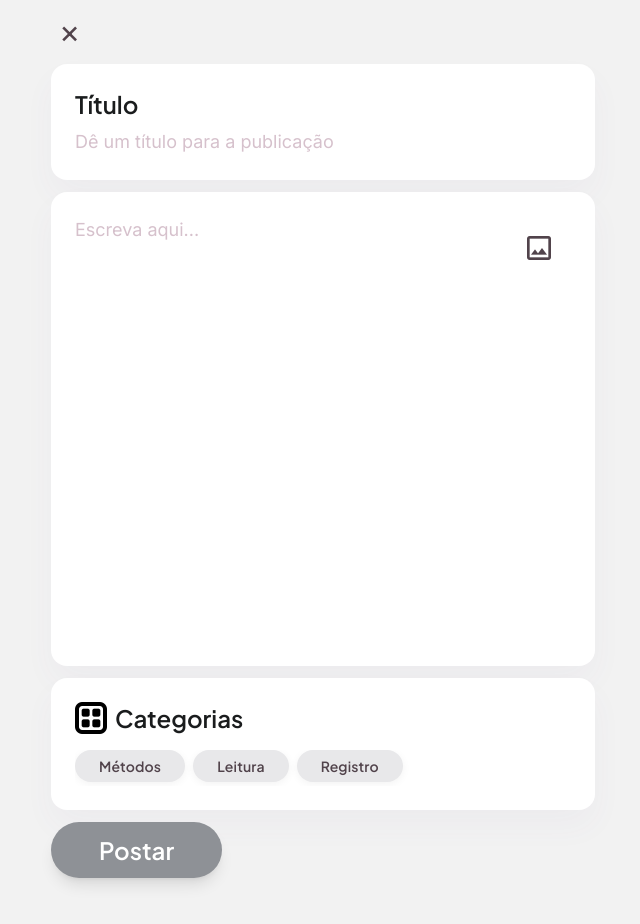
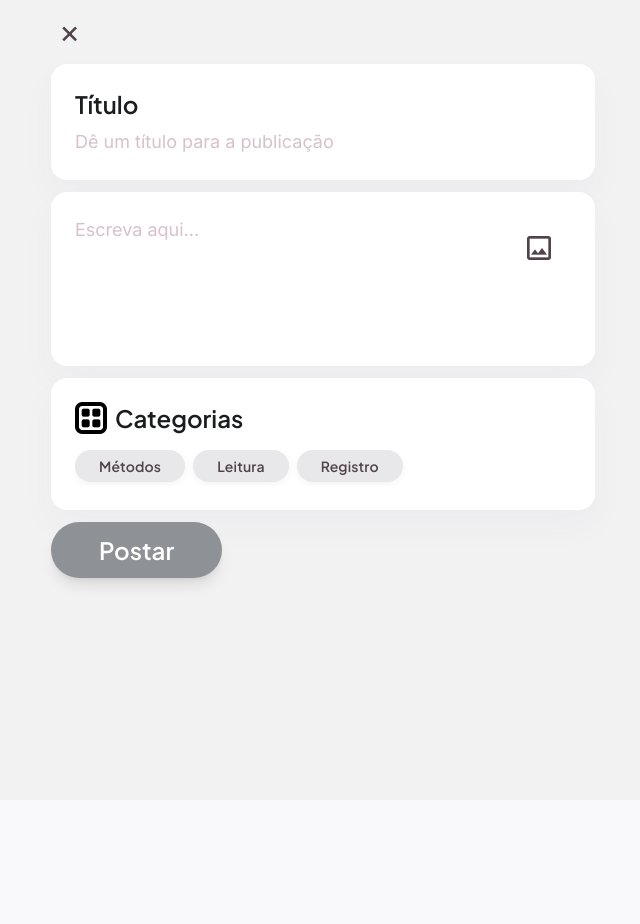
Before and after one commit to guilhermufc/Projeto-3, a React (Vite) app in the folder frontend/: page /post in a window 1280 px wide. Shown: the top 924 px of the page, without its empty margins (317-957 px from the left). After the commit the page ends 800 px from the top, so only its background shows below. Built offline with nearby package versions, Linux system fonts and the light colour scheme.

Commit message:
feat: add auto-grow textarea and resize image preview to small left-aligned thumbnail

```diff
--- a/frontend/src/components/Post.jsx
+++ b/frontend/src/components/Post.jsx
@@ -19,6 +19,7 @@
   const [error, setError] = useState('')
   const navigate = useNavigate()
   const attachmentInputRef = useRef(null)
+  const textareaRef = useRef(null)
 
   const toggleCategory = (category) => {
     setSelectedCategories((currentCategories) =>
@@ -58,7 +59,12 @@
   }, [selectedImage])
 
   useEffect(() => {
-  }, [selectedImage])
+    // Auto-grow textarea based on content
+    if (textareaRef.current) {
+      textareaRef.current.style.height = 'auto'
+      textareaRef.current.style.height = `${Math.max(textareaRef.current.scrollHeight, 120)}px`
+    }
+  }, [content])
 
   const handleSubmit = async (e) => {
     e.preventDefault()
@@ -150,20 +156,21 @@
                 </button>
 
                 <textarea
-                  className="w-full border-none focus:ring-0 bg-transparent font-body-lg text-body-lg text-on-surface placeholder-outline-variant resize-none pr-12 min-h-[400px]"
+                  ref={textareaRef}
+                  className="w-full border-none focus:ring-0 bg-transparent font-body-lg text-body-lg text-on-surface placeholder-outline-variant resize-none pr-12 overflow-hidden"
                   placeholder="Escreva aqui..."
-                  rows="15"
                   value={content}
                   onChange={(e) => setContent(e.target.value)}
+                  rows="4"
                 />
               </div>
 
               {imagePreviewUrl && (
-                <div className="overflow-hidden rounded-[28px] bg-surface-container-highest mt-4">
+                <div className="overflow-hidden rounded-[16px] bg-surface-container-highest mt-4 w-32 h-32">
                   <img
                     src={imagePreviewUrl}
                     alt="Pré-visualização da imagem"
-                    className="h-auto w-full object-contain"
+                    className="h-full w-full object-cover"
                   />
                 </div>
               )}
```
